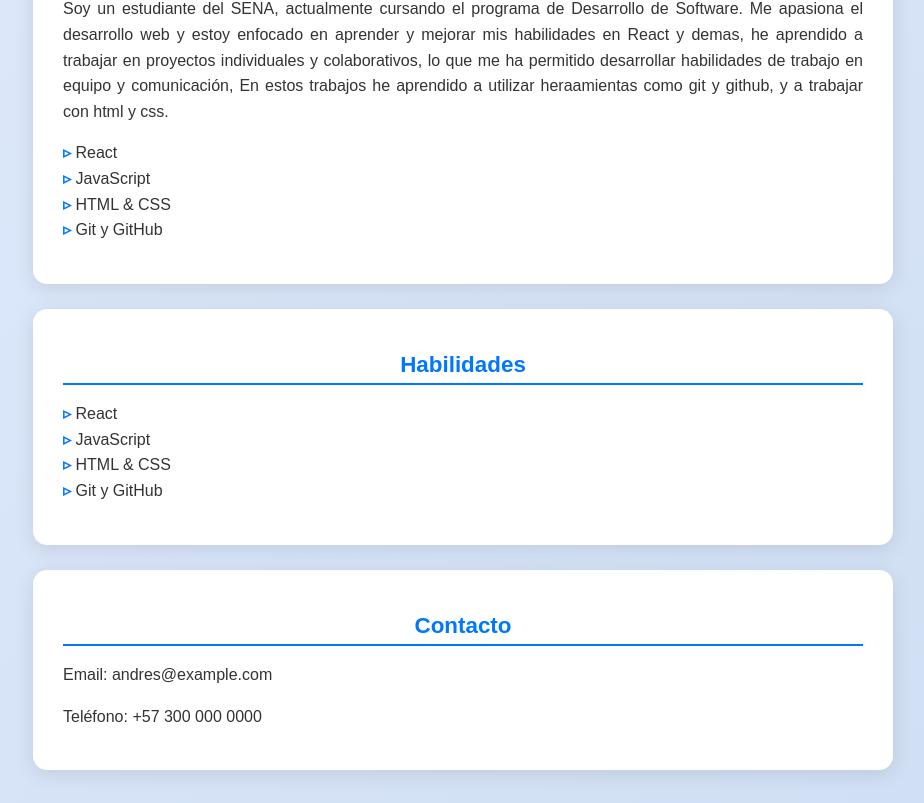
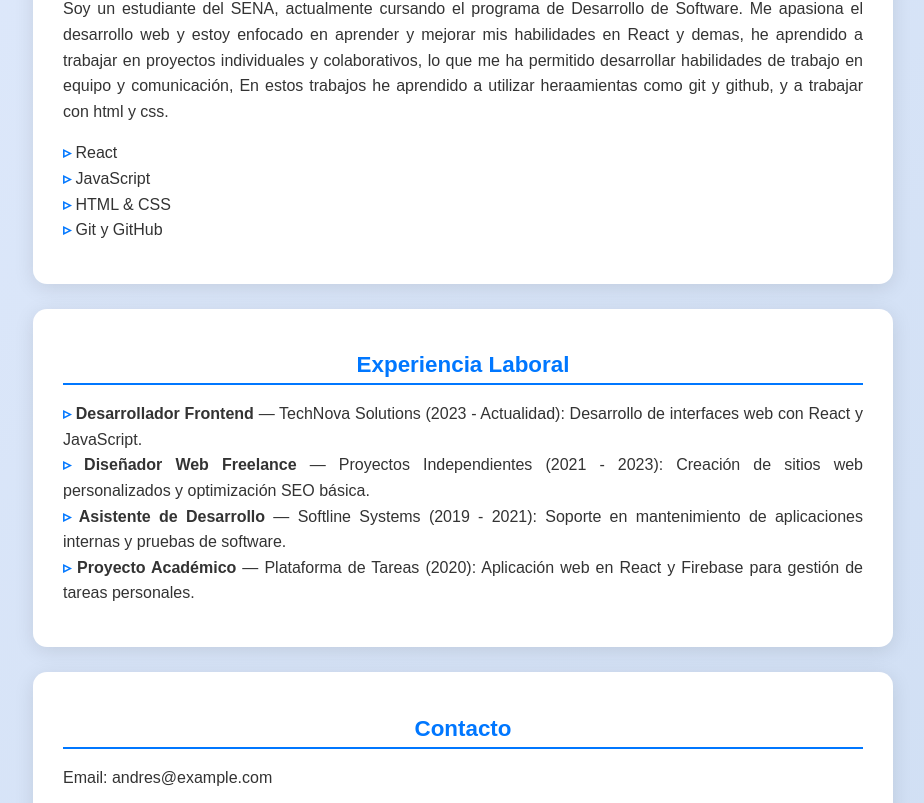
Before and after one commit to AndresBetancurCastaneda/mi-cv-react, a React (Vite) app: page / in a window 1280 px wide. Shown: the part 459-1262 px from the top of the page, without its empty margins (177-1101 px from the left). Built offline with nearby package versions, Linux system fonts and the light colour scheme.

Commit message:
feat: componente Experiencia con 4 cargos definidos

```diff
--- a/src/components/Skills.jsx
+++ b/src/components/Skills.jsx
@@ -3,13 +3,13 @@ import React from 'react'
 export default function Skills() {
   return (
     <section>
-      <h2>Habilidades</h2>
+      <h2>Experiencia Laboral</h2>
       <ul>
-        <li>React</li>
-        <li>JavaScript</li>
-        <li>HTML & CSS</li>
-        <li>Git y GitHub</li>
+        <li><strong>Desarrollador Frontend</strong> — TechNova Solutions (2023 - Actualidad): Desarrollo de interfaces web con React y JavaScript.</li>
+        <li><strong>Diseñador Web Freelance</strong> — Proyectos Independientes (2021 - 2023): Creación de sitios web personalizados y optimización SEO básica.</li>
+        <li><strong>Asistente de Desarrollo</strong> — Softline Systems (2019 - 2021): Soporte en mantenimiento de aplicaciones internas y pruebas de software.</li>
+        <li><strong>Proyecto Académico</strong> — Plataforma de Tareas (2020): Aplicación web en React y Firebase para gestión de tareas personales.</li>
       </ul>
     </section>
-  )
+  )
 }
```
